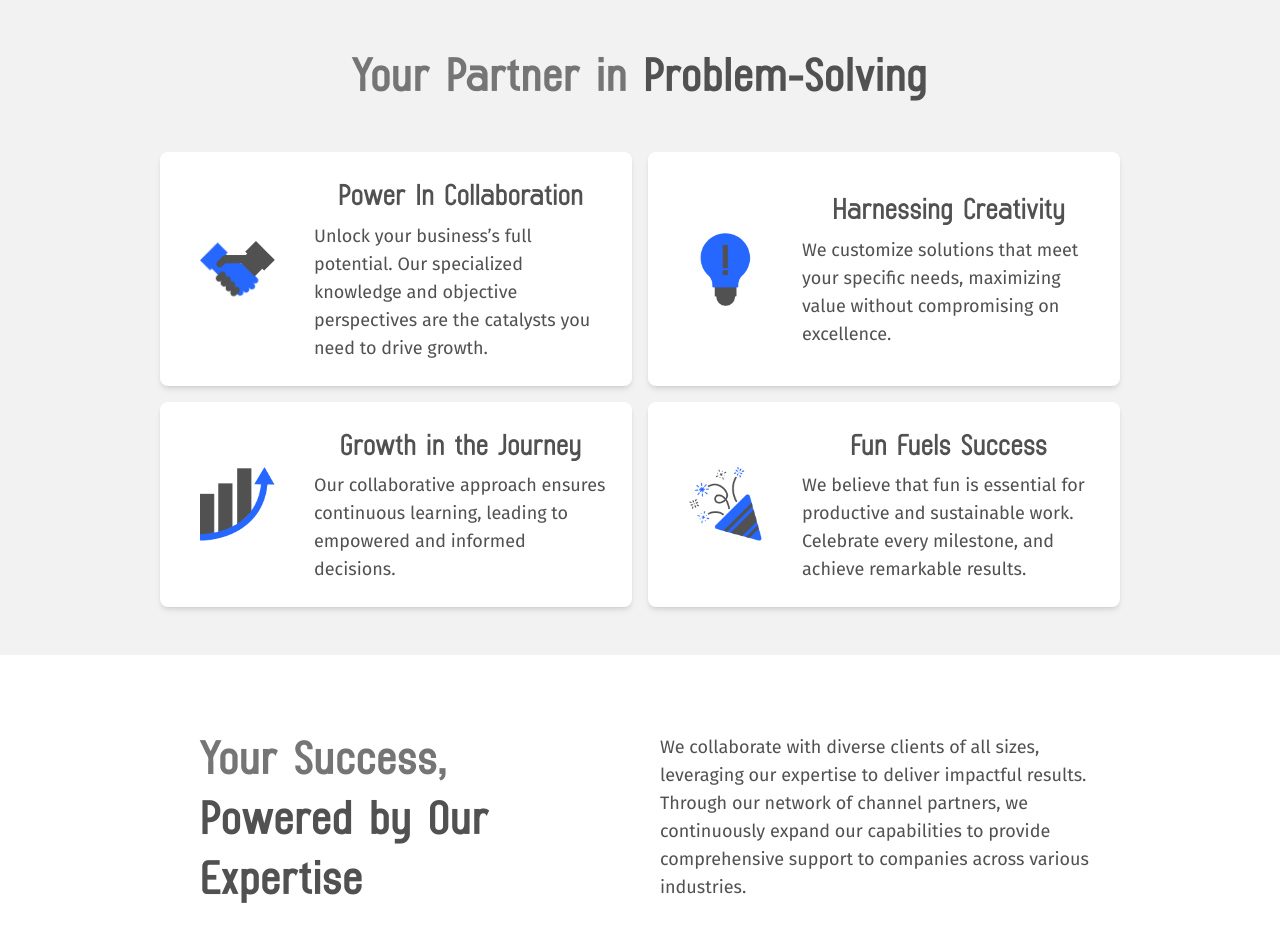
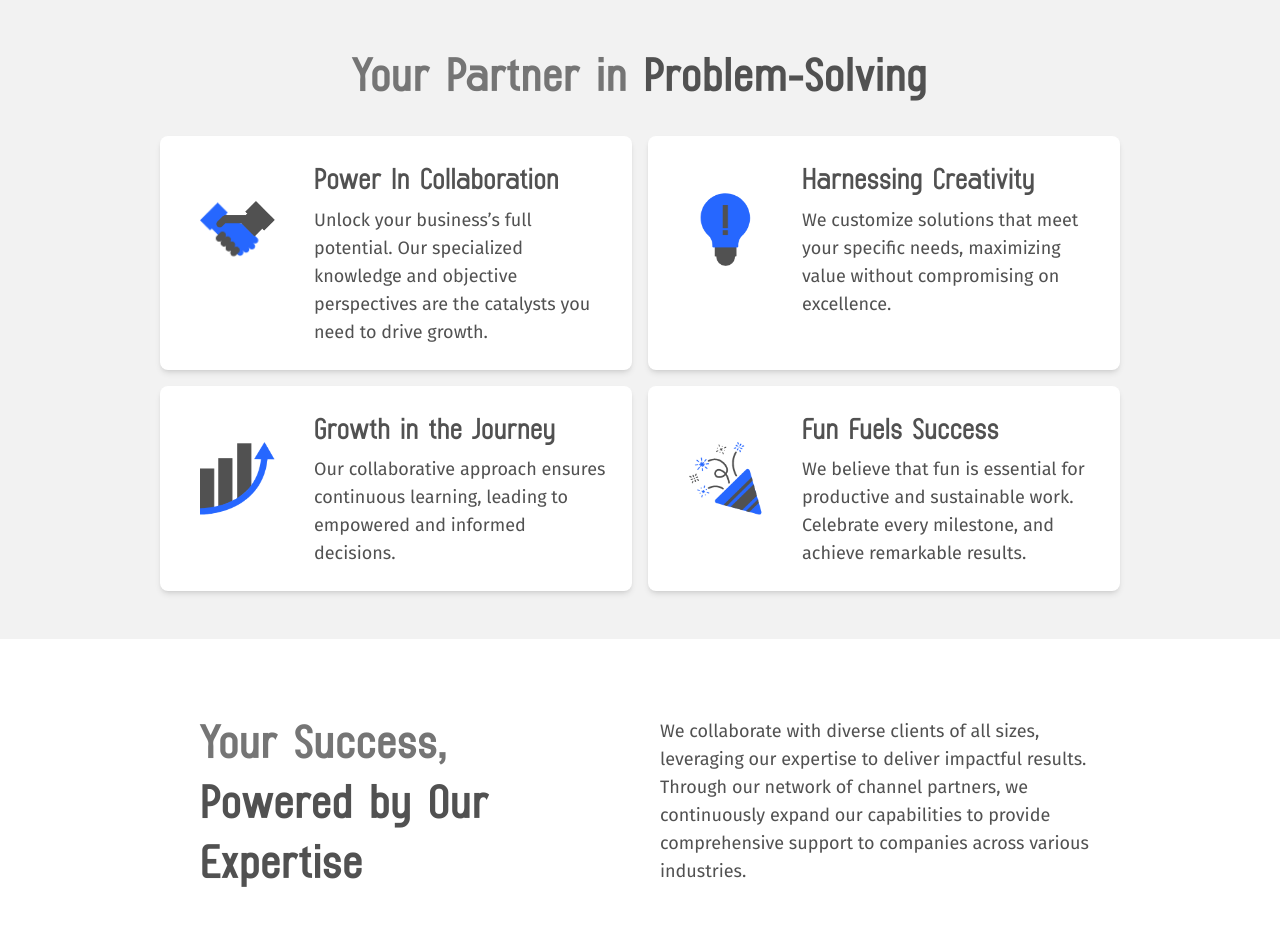
Before and after one commit to JeffreyScottMartin/client-invest-match, a Next.js app: page / in a window 1280 px wide. Shown: the part 1020-1953 px from the top of the page. Built offline with nearby package versions, Linux system fonts and the light colour scheme.

Commit message:
added export fix

```diff
--- a/next.config.mjs
+++ b/next.config.mjs
@@ -1,6 +1,16 @@
 /** @type {import('next').NextConfig} */
 const nextConfig = {
-  // output: "export",
+  reactStrictMode: true,
+  output: "export",
+  // Optional: Change links `/me` -> `/me/` and emit `/me.html` -> `/me/index.html`
+  trailingSlash: true,
+
+  // Optional: Prevent automatic `/me` -> `/me/`, instead preserve `href`
+  skipTrailingSlashRedirect: true,
+  distDir: "dist",
+  images: {
+    unoptimized: true,
+  },
 };
 
 export default nextConfig;
--- a/src/app/components/ui/cardList.jsx
+++ b/src/app/components/ui/cardList.jsx
@@ -36,13 +36,13 @@ export default function FeatureGrid() {
       >
         <span className="text-lightGray">Your Partner in </span>Problem-Solving
       </span>
-      <div className="w-[90%] mx-auto grid grid-cols-1 lg:grid-cols-2 gap-4 mt-12">
+      <div className="w-[90%] mx-auto grid grid-cols-1 lg:grid-cols-2 gap-4 mt-8">
         {features.map(({ title, description, image }, index) => (
           <div
             key={index}
-            className="bg-white p-6 rounded-lg shadow-md flex items-start flex-col sm:flex-row space-y-4 sm:space-y-0 sm:space-x-4 items-center"
+            className="bg-white p-6 items-center md:items-start rounded-lg shadow-md flex items-start flex-col sm:flex-row space-y-4 sm:space-y-0 sm:space-x-4"
           >
-            <div className="basis-1/4 justify-center text-center object-center lg:ml-4">
+            <div className="basis-1/4 lg:mt-8 justify-center text-center object-center lg:ml-4">
               <Image
                 src={image}
                 width={75}
@@ -51,9 +51,9 @@ export default function FeatureGrid() {
                 loading="lazy"
               />
             </div>
-            <div className="basis-3/4 mr-4">
+            <div className="basis-3/4 lg:mr-4 text-center lg:text-left">
               <span
-                className={`${equiSemibold.className} text-3xl text-darkGray leading-tight text-center sm:text-left`}
+                className={`${equiSemibold.className} text-3xl text-darkGray leading-tight text-center lg:text-left`}
               >
                 {title}
               </span>
--- a/src/app/layout.js
+++ b/src/app/layout.js
@@ -2,6 +2,7 @@ import { Fira_Sans } from "next/font/google";
 import "./globals.css";
 import Navbar from "@/app/components/ui/navbar";
 import Footer from "@/app/components/ui/footer";
+import localFont from "next/font/local";
 
 const firaSans = Fira_Sans({
   weight: "400",
@@ -10,8 +11,9 @@ const firaSans = Fira_Sans({
 });
 
 export const metadata = {
-  title: "Invest Match Canada - Staging",
-  description: "Invest Match Canada - Staging",
+  title: "InvestMatch Canada",
+  description:
+    "At InvestMatch, we provide tailored solutions to help business owners overcome challenges and unlock growth potential.",
 };
 
 export default function RootLayout({ children }) {
```
